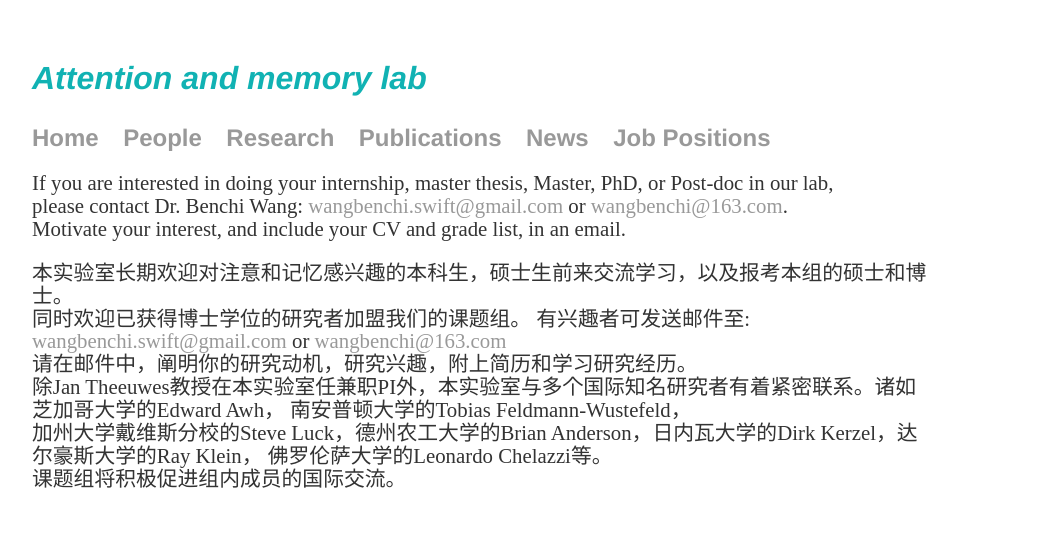
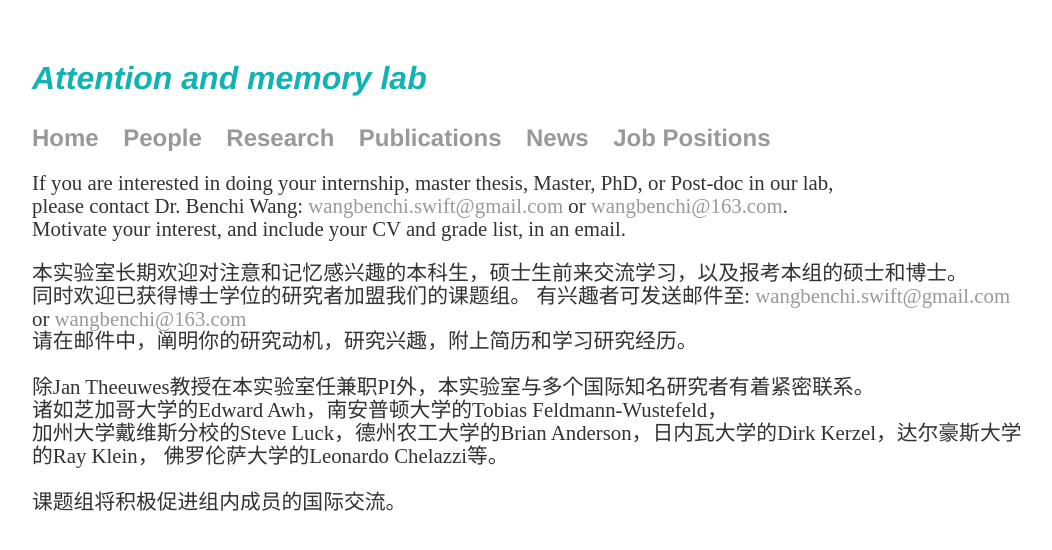
Before and after one commit to wangbenchi/wangbenchi.github.io, a Jekyll site: the page built from job/index.html, in a window 1280 px wide. Shown: the top 550 px of the page, without its empty margins (160-1212 px from the left). Built offline with Jekyll 4.4.1, drawn with Linux system fonts in a browser that asks for light colours.

Commit message:
Update index.html

```diff
--- a/job/index.html
+++ b/job/index.html
@@ -3,7 +3,7 @@ layout: default
 title: Job Positions
 ---
 
-<div class="blurb" style = "width:900px">
+<div class="blurb" style = "width:1000px">
 	<p style = "font-size: 1.3em">
 		If you are interested in doing your internship, master thesis, Master, PhD, or Post-doc in our lab,
     <br>please contact Dr. Benchi Wang: <a href="mailto:wangbenchi.swift@gmail.com">wangbenchi.swift@gmail.com</a> or <a href="mailto:wangbenchi@163.com">wangbenchi@163.com</a>.
@@ -11,16 +11,15 @@ title: Job Positions
 		</p>
 </div><!-- /.blurb -->
 
-<div class="blurb" style = "width:900px">
+<div class="blurb" style = "width:1000px">
 	<p style = "font-size: 1.3em"> 本实验室长期欢迎对注意和记忆感兴趣的本科生，硕士生前来交流学习，以及报考本组的硕士和博士。
-    <br>同时欢迎已获得博士学位的研究者加盟我们的课题组。
-    有兴趣者可发送邮件至: <a href="mailto:wangbenchi.swift@gmail.com">wangbenchi.swift@gmail.com</a> or <a href="mailto:wangbenchi@163.com">wangbenchi@163.com</a>
-    <br>请在邮件中，阐明你的研究动机，研究兴趣，附上简历和学习研究经历。
-    <br>除Jan Theeuwes教授在本实验室任兼职PI外，本实验室与多个国际知名研究者有着紧密联系。诸如芝加哥大学的Edward Awh，
-		南安普顿大学的Tobias Feldmann-Wustefeld，
+    	<br>同时欢迎已获得博士学位的研究者加盟我们的课题组。
+    	有兴趣者可发送邮件至: <a href="mailto:wangbenchi.swift@gmail.com">wangbenchi.swift@gmail.com</a> or <a href="mailto:wangbenchi@163.com">wangbenchi@163.com</a>
+    	<br>请在邮件中，阐明你的研究动机，研究兴趣，附上简历和学习研究经历。
+
+    	<br><br>除Jan Theeuwes教授在本实验室任兼职PI外，本实验室与多个国际知名研究者有着紧密联系。
+	<br>诸如芝加哥大学的Edward Awh，南安普顿大学的Tobias Feldmann-Wustefeld，
 	<br>加州大学戴维斯分校的Steve Luck，德州农工大学的Brian Anderson，日内瓦大学的Dirk Kerzel，达尔豪斯大学的Ray Klein，
 		佛罗伦萨大学的Leonardo Chelazzi等。
-	<br>课题组将积极促进组内成员的国际交流。
-
-    </p>
+	<br><br>课题组将积极促进组内成员的国际交流。</p>
 </div><!-- /.blurb -->
```
